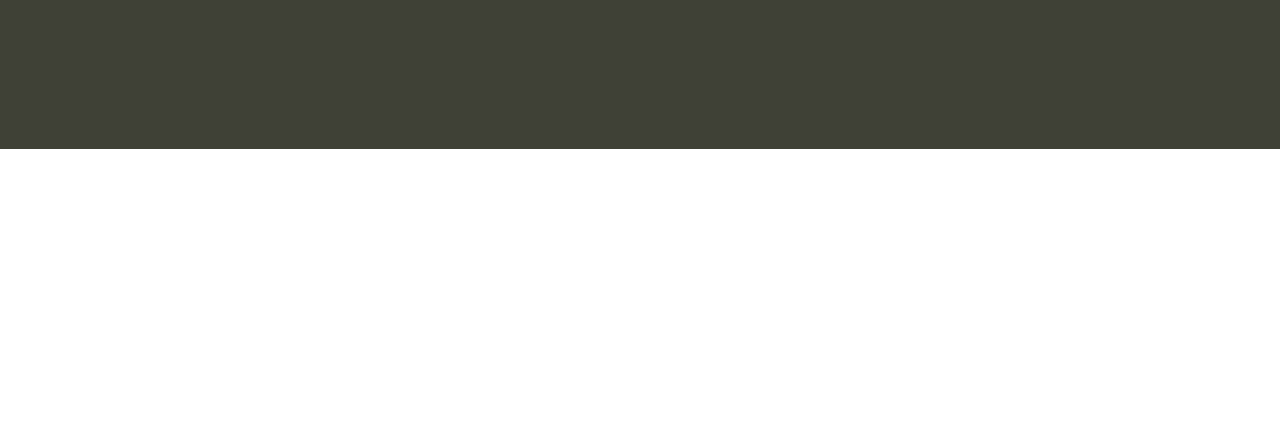
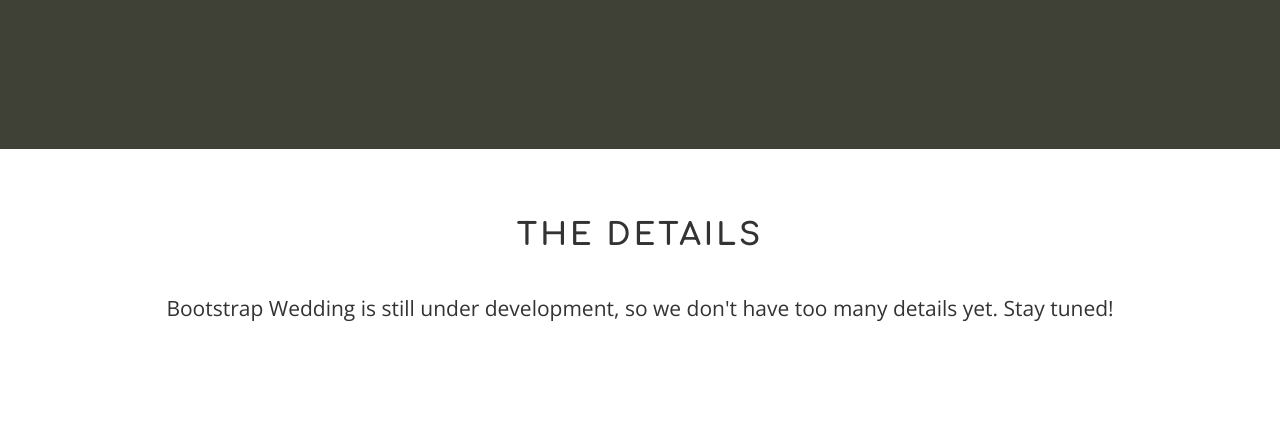
Before and after one commit to resorath/bootstrapwedding.com, a CodeIgniter app: page / in a window 1280 px wide. Shown: the part 5489-5912 px from the top of the page. Before the commit the page ends 5638 px from the top, so only its background shows below. Run offline with CodeIgniter, Linux system fonts and the light colour scheme; some libraries are stand-ins or nearby versions.

Commit message:
Footer details

```diff
--- a/application/views/home.php
+++ b/application/views/home.php
@@ -279,7 +279,11 @@
     </div>
 
     <div id="footer">
+      <div class="container">
+        <h2 id="thedetails">The Details</h2>
+        <p>Bootstrap Wedding is still under development, so we don't have too many details yet. Stay tuned!</p>
 
+      </div>
     </div>
 
     <script src="https://ajax.googleapis.com/ajax/libs/jquery/1.11.1/jquery.min.js"></script>
--- a/assets/css/core.css
+++ b/assets/css/core.css
@@ -381,6 +381,18 @@
 #footer
 {
 	height: 140px;
+	text-align: center;
+}
+
+#thedetails
+{
+	margin-top: 40px;
+	margin-bottom: 40px;
+}
+
+#footer p
+{
+	margin-bottom: 100px;
 }
 
 .width100p
```
